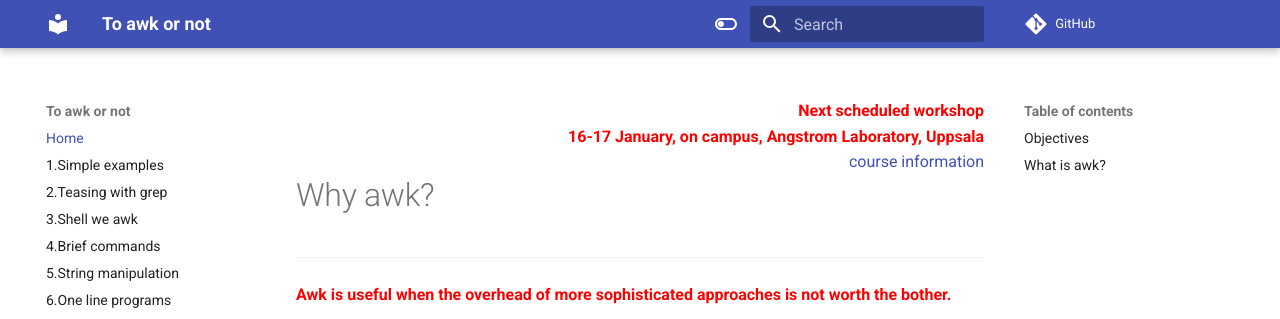
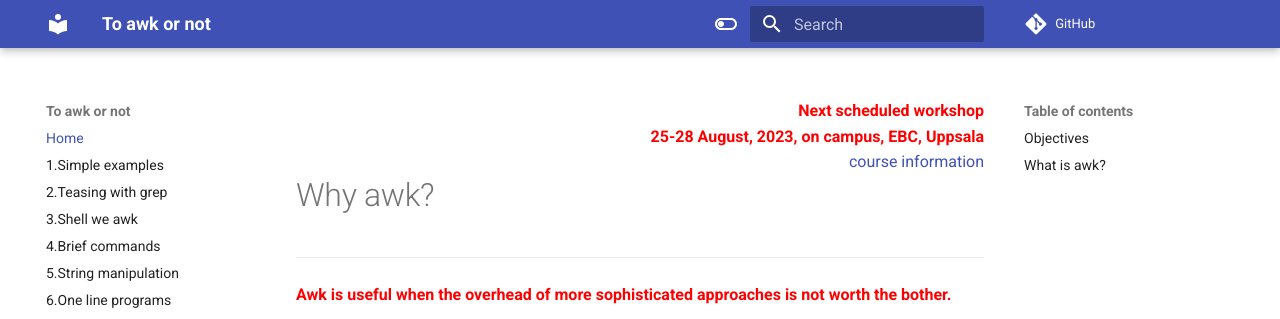
Before and after one commit to pmitev/to-awk-or-not, an MkDocs documentation site: the page built from docs/index.md, in a window 1280 px wide and 900 px high. Shown: the top 319 px of the window. Built offline with MkDocs 1.6.1 and Material for MkDocs 9.7.7, drawn with Linux system fonts in a browser that asks for light colours; comment, search, counter and statistics services are not loaded.

Commit message:
Next schedule update

```diff
--- a/docs/index.md
+++ b/docs/index.md
@@ -1,6 +1,6 @@
 <div style="text-align: right"> <font color="red"><strong>
 Next scheduled workshop</br>
-16-17 January, on campus, Angstrom Laboratory, Uppsala</strong></font></br>
+25-28 August, 2023, on campus, EBC, Uppsala</strong></font></br>
 <a href="https://uppmax.uu.se/support-sv/courses-and-workshops/awk-workshop" target="_blank" rel="nofollow">course information</a>
 </div>
 
```
